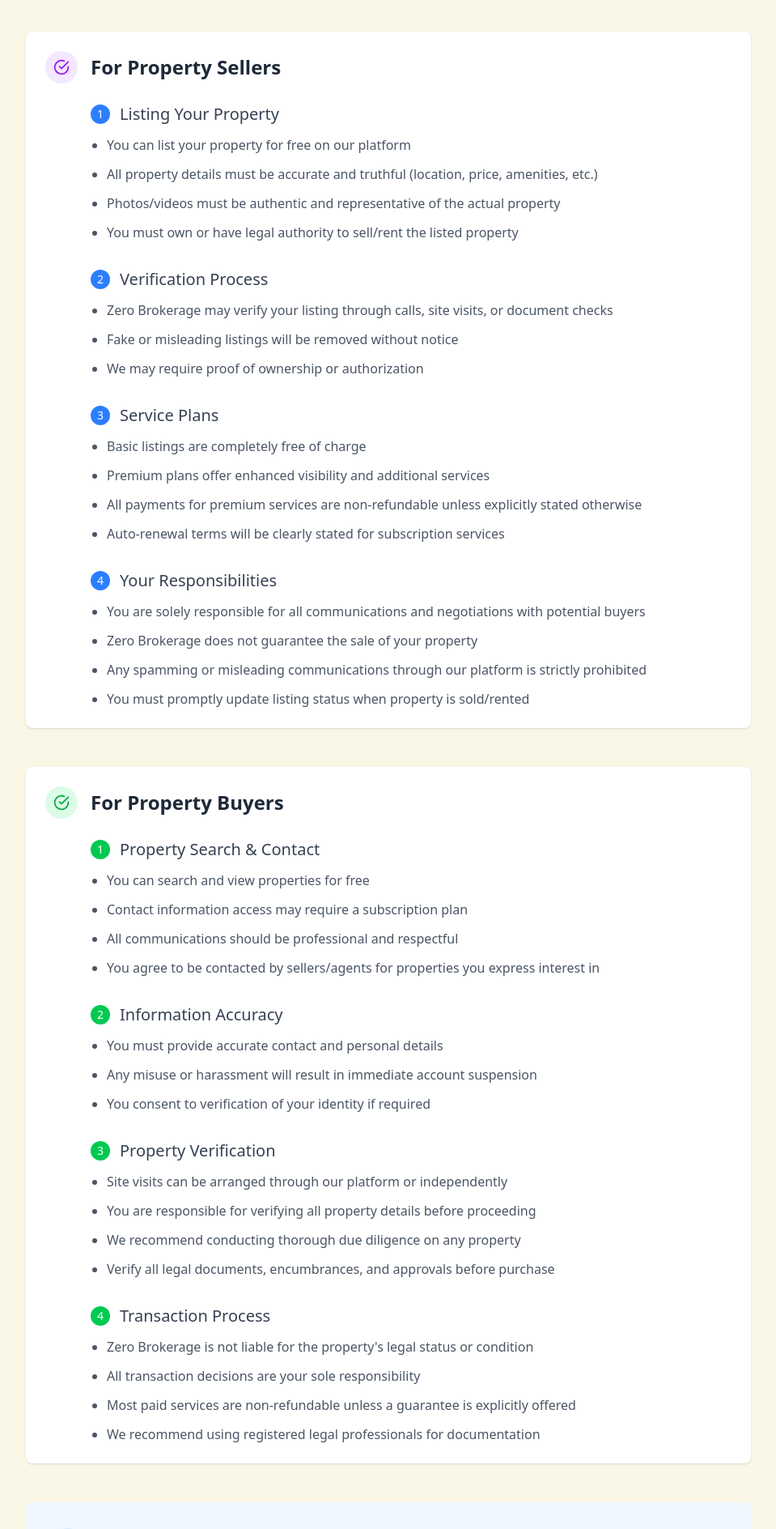
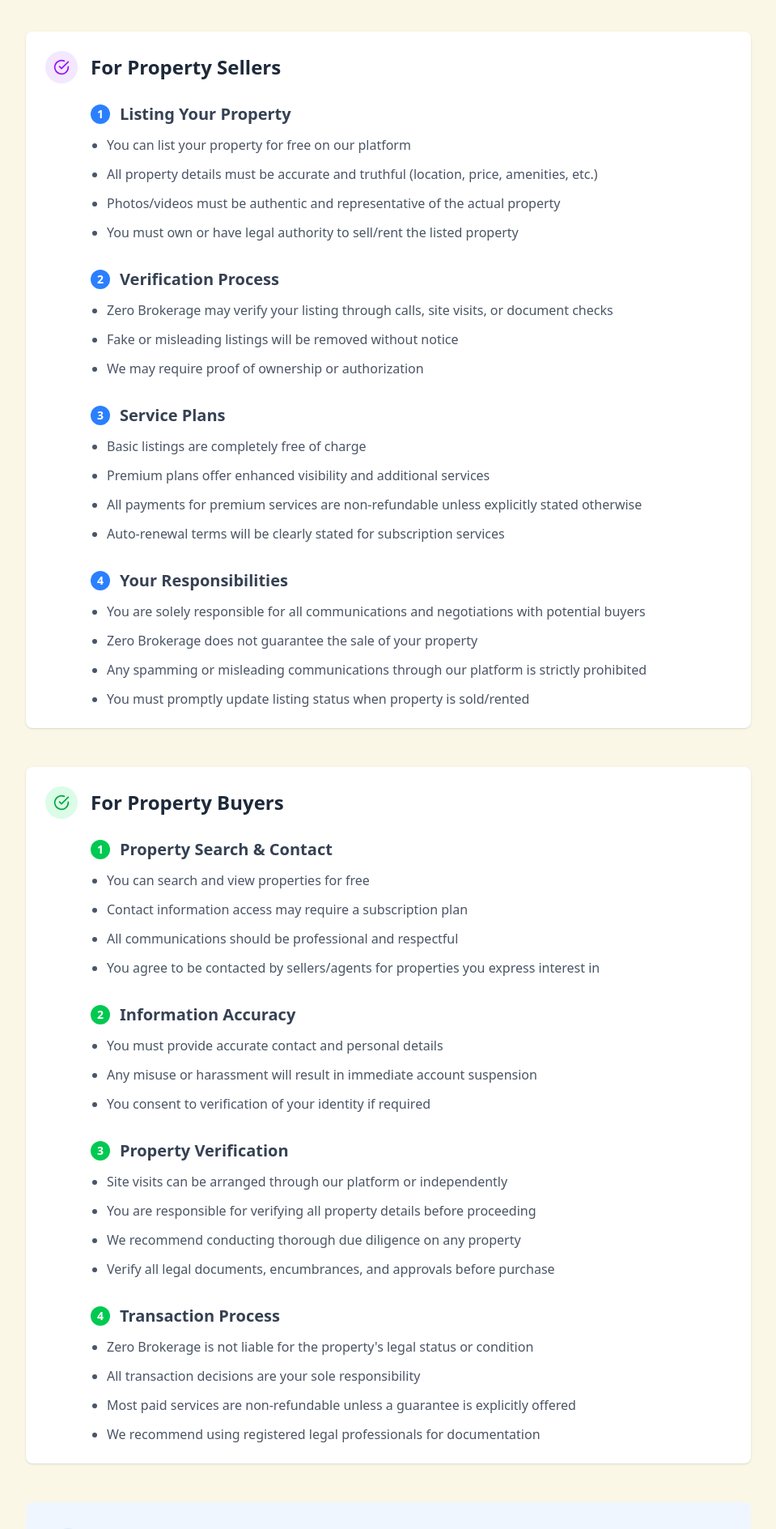
Before and after one commit to XeroBrokerage/website, a Next.js app: page /terms-and-conditions in a window 1280 px wide. Shown: the part 640-2528 px from the top of the page at 81% size, without its empty margins (160-1119 px from the left). Built offline with nearby package versions, Linux system fonts and the light colour scheme.

Commit message:
Fix: Privacy, Terms and Feedback

```diff
--- a/src/app/feedback/page.jsx
+++ b/src/app/feedback/page.jsx
@@ -90,7 +90,7 @@ const FeedbackPage = () => {
   ]
 
   return (
-    <div className='min-h-screen bg-gradient-to-br from-blue-50 to-indigo-50 py-12 px-4 sm:px-6 lg:px-8'>
+    <div className='h-0 py-12 px-4 sm:px-6 lg:px-8'>
       <div className='max-w-4xl mx-auto'>
         <motion.div
           initial={{ opacity: 0, y: -20 }}
--- a/src/app/privacy-page/page.jsx
+++ b/src/app/privacy-page/page.jsx
@@ -146,7 +146,7 @@ export default function PrivacyPolicy() {
             </h2>
           </div>
 
-          <div className='grid md:grid-cols-2 gap-6 pl-0'>
+          <div className='grid md:grid-cols-2 gap-6 pl-4 pr-4'>
             <div className='bg-[#FCE277] p-4 rounded-lg'>
               <h4 className='font-semibold text-gray-900 mb-2'>
                 Service Provision
@@ -308,7 +308,7 @@ export default function PrivacyPolicy() {
               <p>Regular employee training on data protection</p>
             </div>
 
-            <div className='bg-blue-500/10 p-4 rounded-lg mt-4'>
+            <div className='bg-blue-500/10 p-4 rounded-lg mt-4 border-l-4 border-blue-400'>
               <p className='text-black'>
                 While we strive to use commercially acceptable means to protect
                 your personal data, we cannot guarantee its absolute security.
@@ -330,7 +330,7 @@ export default function PrivacyPolicy() {
             </h2>
           </div>
 
-          <div className='grid md:grid-cols-2 gap-6 pl-2'>
+          <div className='grid md:grid-cols-2 gap-6 pl-4 pr-4'>
             <div className='bg-[#FCE277] p-4 rounded-lg'>
               <h4 className='font-semibold text-gray-900 mb-2'>
                 Access & Correction
@@ -374,7 +374,7 @@ export default function PrivacyPolicy() {
             </div>
           </div>
 
-          <div className='mt-6 pl-2'>
+          <div className='mt-6 pl-4 pr-4'>
             <p className='text-gray-900'>
               To exercise any of these rights, please contact us at
               <b> xerobrokerage@gmail.com</b>. We may need to verify your
--- a/src/app/terms-and-conditions/page.jsx
+++ b/src/app/terms-and-conditions/page.jsx
@@ -41,7 +41,7 @@ export default function TermsAndConditions() {
             <div className='h-10 w-10 bg-blue-100 rounded-full flex items-center justify-center mr-4'>
               <FiShield className='text-blue-600' size={20} />
             </div>
-            <h2 className='text-2xl font-semibold text-gray-800'>
+            <h2 className='text-2xl font-bold text-gray-800'>
               General Terms for All Users
             </h2>
           </div>
@@ -78,15 +78,15 @@ export default function TermsAndConditions() {
             <div className='h-10 w-10 bg-purple-100 rounded-full flex items-center justify-center mr-4'>
               <FiCheckCircle className='text-purple-600' size={20} />
             </div>
-            <h2 className='text-2xl font-semibold text-gray-800'>
+            <h2 className='text-2xl font-bold text-gray-800'>
               For Property Sellers
             </h2>
           </div>
 
           <div className='space-y-8 pl-14'>
             <div>
-              <h3 className='text-xl font-medium text-gray-700 mb-3 flex items-center'>
-                <span className='w-6 h-6 bg-blue-500 text-white rounded-full flex items-center justify-center mr-3 text-sm'>
+              <h3 className='text-xl font-semibold text-gray-700 mb-3 flex items-center'>
+                <span className='w-6 h-6 bg-blue-500 text-white rounded-full font-extrabold flex items-center justify-center mr-3 text-sm'>
                   1
                 </span>
                 Listing Your Property
@@ -109,8 +109,8 @@ export default function TermsAndConditions() {
             </div>
 
             <div>
-              <h3 className='text-xl font-medium text-gray-700 mb-3 flex items-center'>
-                <span className='w-6 h-6 bg-blue-500 text-white rounded-full flex items-center justify-center mr-3 text-sm'>
+              <h3 className='text-xl font-semibold text-gray-700 mb-3 flex items-center'>
+                <span className='w-6 h-6 bg-blue-500 text-white font-extrabold rounded-full flex items-center justify-center mr-3 text-sm'>
                   2
                 </span>
                 Verification Process
@@ -128,8 +128,8 @@ export default function TermsAndConditions() {
             </div>
 
             <div>
-              <h3 className='text-xl font-medium text-gray-700 mb-3 flex items-center'>
-                <span className='w-6 h-6 bg-blue-500 text-white rounded-full flex items-center justify-center mr-3 text-sm'>
+              <h3 className='text-xl font-semibold text-gray-700 mb-3 flex items-center'>
+                <span className='w-6 h-6 bg-blue-500 text-white font-extrabold rounded-full flex items-center justify-center mr-3 text-sm'>
                   3
                 </span>
                 Service Plans
@@ -152,8 +152,8 @@ export default function TermsAndConditions() {
             </div>
 
             <div>
-              <h3 className='text-xl font-medium text-gray-700 mb-3 flex items-center'>
-                <span className='w-6 h-6 bg-blue-500 text-white rounded-full flex items-center justify-center mr-3 text-sm'>
+              <h3 className='text-xl font-semibold text-gray-700 mb-3 flex items-center'>
+                <span className='w-6 h-6 bg-blue-500 font-extrabold text-white rounded-full flex items-center justify-center mr-3 text-sm'>
                   4
                 </span>
                 Your Responsibilities
@@ -185,15 +185,15 @@ export default function TermsAndConditions() {
             <div className='h-10 w-10 bg-green-100 rounded-full flex items-center justify-center mr-4'>
               <FiCheckCircle className='text-green-600' size={20} />
             </div>
-            <h2 className='text-2xl font-semibold text-gray-800'>
+            <h2 className='text-2xl font-bold text-gray-800'>
               For Property Buyers
             </h2>
           </div>
 
           <div className='space-y-8 pl-14'>
             <div>
-              <h3 className='text-xl font-medium text-gray-700 mb-3 flex items-center'>
-                <span className='w-6 h-6 bg-green-500 text-white rounded-full flex items-center justify-center mr-3 text-sm'>
+              <h3 className='text-xl font-semibold text-gray-700 mb-3 flex items-center'>
+                <span className='w-6 h-6 bg-green-500 text-white font-extrabold rounded-full flex items-center justify-center mr-3 text-sm'>
                   1
                 </span>
                 Property Search & Contact
@@ -214,8 +214,8 @@ export default function TermsAndConditions() {
             </div>
 
             <div>
-              <h3 className='text-xl font-medium text-gray-700 mb-3 flex items-center'>
-                <span className='w-6 h-6 bg-green-500 text-white rounded-full flex items-center justify-center mr-3 text-sm'>
+              <h3 className='text-xl font-semibold text-gray-700 mb-3 flex items-center'>
+                <span className='w-6 font-extrabold h-6 bg-green-500 text-white rounded-full flex items-center justify-center mr-3 text-sm'>
                   2
                 </span>
                 Information Accuracy
@@ -233,8 +233,8 @@ export default function TermsAndConditions() {
             </div>
 
             <div>
-              <h3 className='text-xl font-medium text-gray-700 mb-3 flex items-center'>
-                <span className='w-6 h-6 bg-green-500 text-white rounded-full flex items-center justify-center mr-3 text-sm'>
+              <h3 className='text-xl font-semibold text-gray-700 mb-3 flex items-center'>
+                <span className='w-6 font-extrabold h-6 bg-green-500 text-white rounded-full flex items-center justify-center mr-3 text-sm'>
                   3
                 </span>
                 Property Verification
@@ -259,8 +259,8 @@ export default function TermsAndConditions() {
             </div>
 
             <div>
-              <h3 className='text-xl font-medium text-gray-700 mb-3 flex items-center'>
-                <span className='w-6 h-6 bg-green-500 text-white rounded-full flex items-center justify-center mr-3 text-sm'>
+              <h3 className='text-xl font-semibold text-gray-700 mb-3 flex items-center'>
+                <span className='w-6 font-extrabold h-6 bg-green-500 text-white rounded-full flex items-center justify-center mr-3 text-sm'>
                   4
                 </span>
                 Transaction Process
@@ -290,14 +290,14 @@ export default function TermsAndConditions() {
             <div className='h-10 w-10 bg-blue-100 rounded-full flex items-center justify-center mr-4'>
               <FiAlertCircle className='text-blue-600' size={20} />
             </div>
-            <h2 className='text-2xl font-semibold text-gray-800'>
+            <h2 className='text-2xl font-bold text-gray-800'>
               Common Terms for All Parties
             </h2>
           </div>
 
-          <div className='space-y-6 pl-14'>
+          <div className='space-y-6 pl-4 pr-4'>
             <div className='bg-white p-4 rounded-lg'>
-              <h4 className='font-medium text-gray-700 mb-2'>
+              <h4 className='font-semibold text-gray-700 mb-2'>
                 Prohibited Activities
               </h4>
               <p className='text-gray-600'>
@@ -314,7 +314,7 @@ export default function TermsAndConditions() {
             </div>
 
             <div className='bg-white p-4 rounded-lg'>
-              <h4 className='font-medium text-gray-700 mb-2'>
+              <h4 className='font-semibold text-gray-700 mb-2'>
                 Account Termination
               </h4>
               <p className='text-gray-600'>
@@ -330,7 +330,7 @@ export default function TermsAndConditions() {
             </div>
 
             <div className='bg-white p-4 rounded-lg'>
-              <h4 className='font-medium text-gray-700 mb-2'>Liability</h4>
+              <h4 className='font-semibold text-gray-700 mb-2'>Liability</h4>
               <p className='text-gray-600'>
                 We are not liable for any disputes, losses, or damages resulting
                 from transactions conducted through our platform. This includes:
@@ -344,7 +344,7 @@ export default function TermsAndConditions() {
             </div>
 
             <div className='bg-white p-4 rounded-lg'>
-              <h4 className='font-medium text-gray-700 mb-2'>
+              <h4 className='  font-semibold text-gray-700 mb-2'>
                 Dispute Resolution
               </h4>
               <p className='text-gray-600'>
@@ -361,7 +361,7 @@ export default function TermsAndConditions() {
             </div>
 
             <div className='bg-white p-4 rounded-lg'>
-              <h4 className='font-medium text-gray-700 mb-2'>
+              <h4 className='font-semibold text-gray-700 mb-2'>
                 Changes to Terms
               </h4>
               <p className='text-gray-600'>
@@ -381,7 +381,9 @@ export default function TermsAndConditions() {
             </div>
 
             <div className='bg-white p-4 rounded-lg'>
-              <h4 className='font-medium text-gray-700 mb-2'>Privacy Policy</h4>
+              <h4 className='font-semibold text-gray-700 mb-2'>
+                Privacy Policy
+              </h4>
               <p className='text-gray-600'>
                 Your use of our services is also governed by our Privacy Policy,
                 which covers:
@@ -395,7 +397,7 @@ export default function TermsAndConditions() {
             </div>
 
             <div className='bg-white p-4 rounded-lg'>
-              <h4 className='font-medium text-gray-700 mb-2'>
+              <h4 className='font-semibold text-gray-700 mb-2'>
                 Intellectual Property
               </h4>
               <p className='text-gray-600'>
@@ -418,7 +420,7 @@ export default function TermsAndConditions() {
 
         {/* Acceptance Section */}
         <section className='bg-white p-6 rounded-lg shadow-sm text-center'>
-          <h3 className='text-xl font-medium text-gray-700 mb-4'>
+          <h3 className='text-xl font-bold text-gray-700 mb-4'>
             Acceptance of Terms
           </h3>
           <p className='text-gray-600 mb-4'>
```
